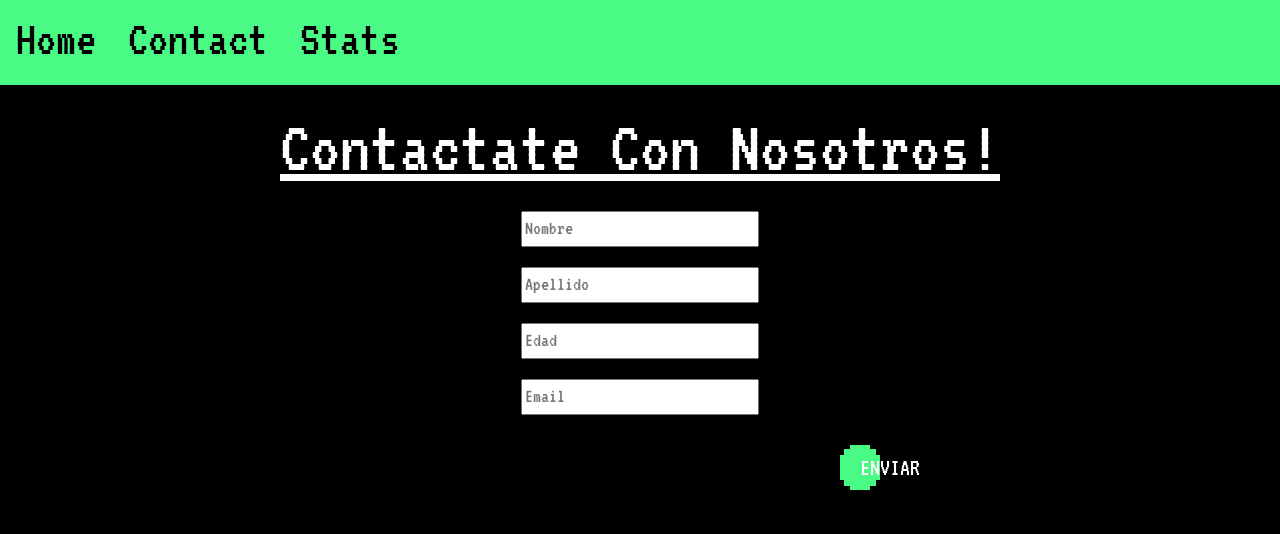
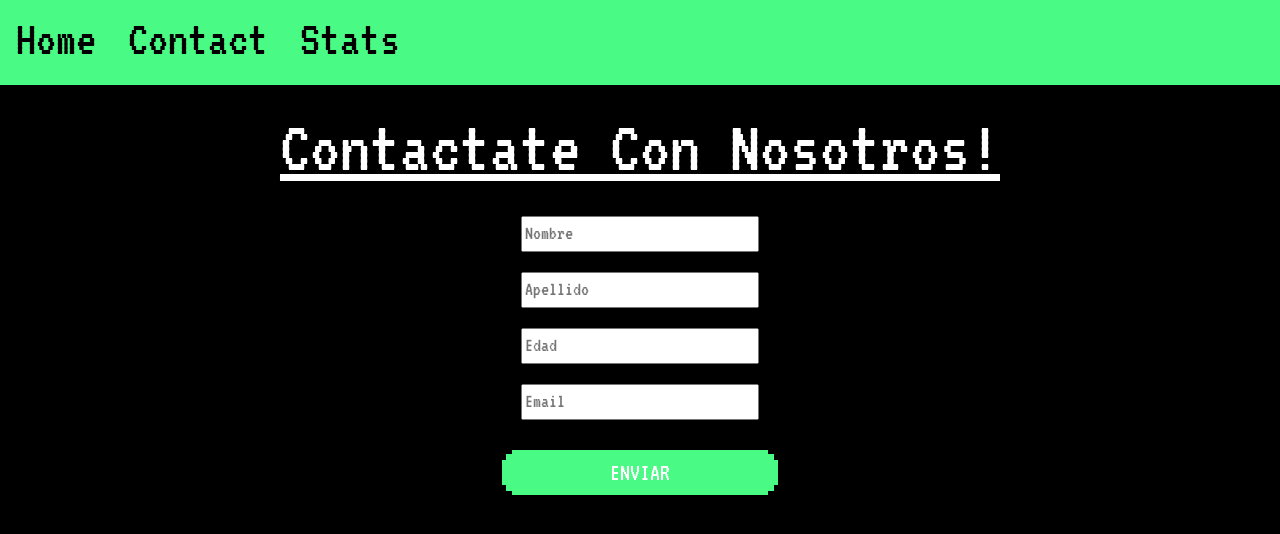
Before and after one commit to titanfede25/DirectorioPersonas, a React (Create React App) app: page /contact in a window 1280 px wide. Shown: the top 534 px of the page. Built offline with nearby package versions, Linux system fonts and the light colour scheme.

Commit message:
terminado

```diff
--- a/src/index.css
+++ b/src/index.css
@@ -125,7 +125,7 @@ p{
 }
 form{
   text-align: center;
-  margin-top:35px;
+  margin-top:auto;
 }
 ::placeholder{
   font-family: 'VT323', monospace;
@@ -182,8 +182,8 @@ input{
   display: block;
   margin: 10px;
   padding-top: 5px;
-  margin-left: 850px;
-  margin-right: 850px;
+  margin-left: 40%;
+  margin-right: 40%;
   font-family: 'VT323';
   text-transform: uppercase;
 
--- a/src/pages/Contact.js
+++ b/src/pages/Contact.js
@@ -4,15 +4,17 @@ export default function COntact() {
       <div className="TituloForm">
       <u>Contactate con nosotros!</u>
       </div>
+
       <form >
+          <br></br><br></br>
           <input type="text"  placeholder="Nombre"  className="u-full-width"  /><br></br><br></br>
           <input type="text"  placeholder="Apellido"  className="u-full-width" /><br></br><br></br>
           <input type="number" placeholder="Edad" className="u-full-width" /><br></br><br></br>
           <input type="text" placeholder="Email"  className="u-full-width" />
           <br></br><br></br>
+          <div className="pixel2">Enviar</div>
+      </form>
 
-      </form>
-      <div className="ContenedorBoton"><div className="pixel2">Enviar</div></div>
     </>
   );
 }
```
